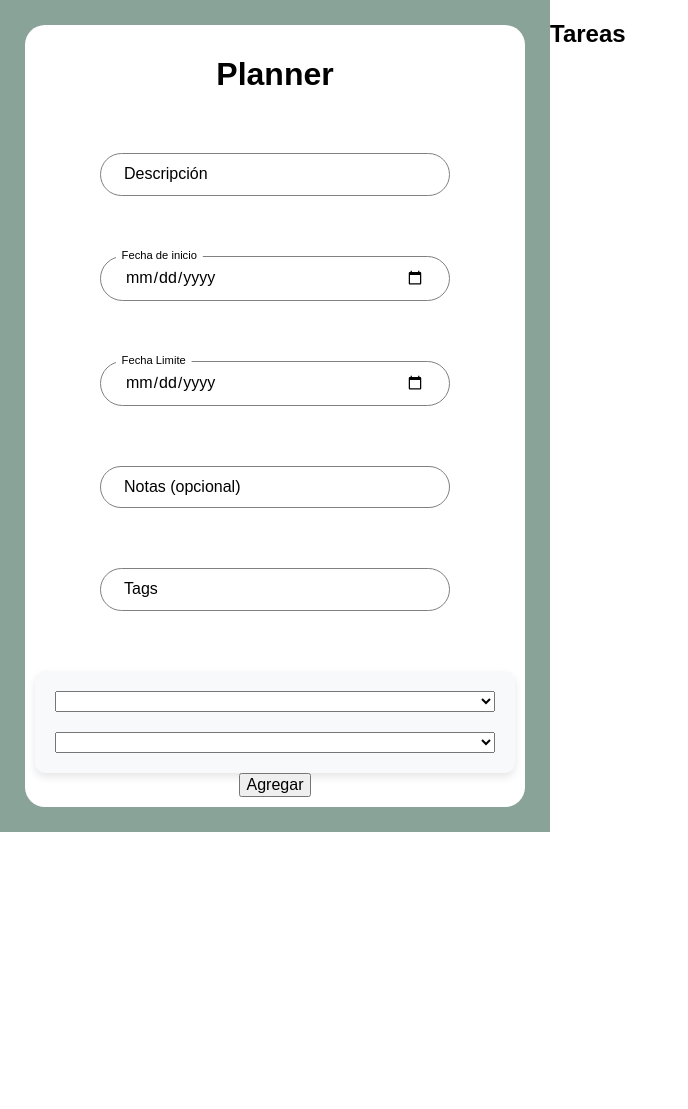
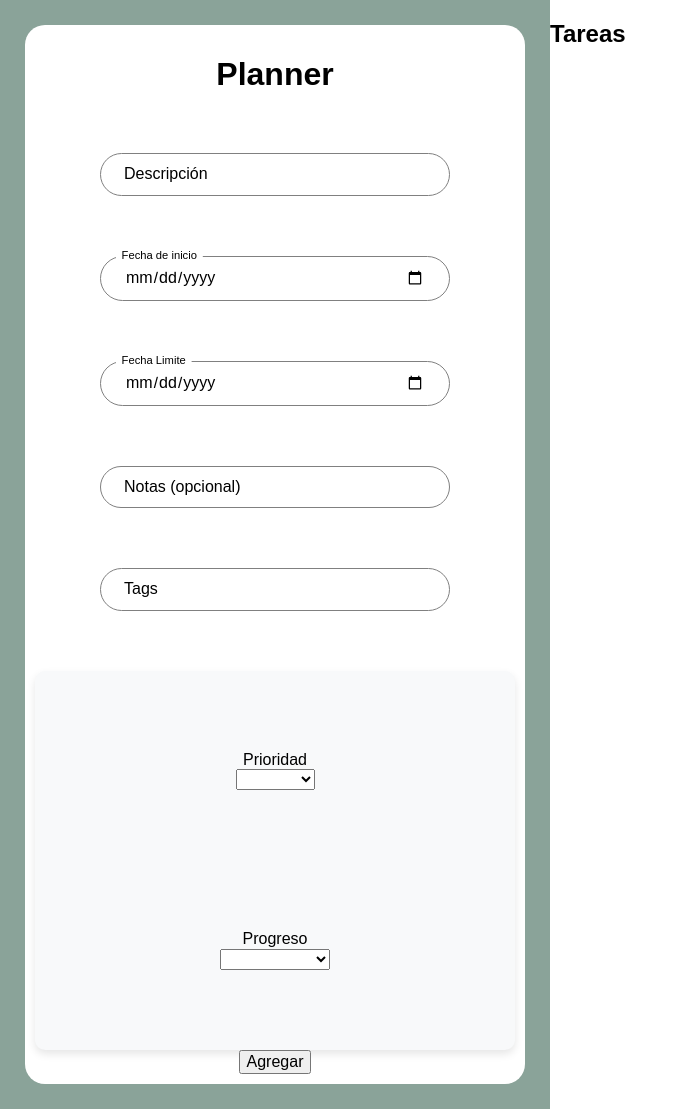
Before and after one commit to isaacbc10/tarea_algoritmoii, a Flask app: page / in a window 1280 px wide. Shown: the whole page, without its empty margins (0-688 px from the left). Before the commit the page ends 832 px from the top, so only its background shows below. Run offline with Flask 3, Linux system fonts and the light colour scheme; some libraries are stand-ins or nearby versions.

Commit message:
se agregaron los labels de los selects de la prioridad y el progreso, ademas de sus respectivos span para referenciar cada uno

```diff
--- a/templates/index.html
+++ b/templates/index.html
@@ -35,6 +35,8 @@
                     <span class="label_name">Tags</span>
                 </label>
                 <div class="box">
+                    <label for="">
+                        <span>Prioridad</span>
                         <select name="prioridad" required>
                             <option value=""></option>
                             <option value="baja">Baja</option>
@@ -42,12 +44,16 @@
                             <option value="alta">Alta</option>
                             <option value="urgente">Urgente</option>
                         </select>
+                    </label>
+                    <label for="">
+                        <span>Progreso</span>
                         <select name="estado" required>
                             <option value=""></option>
                             <option value="No iniciado">No iniciado</option>
                             <option value="En progreso">En progreso</option>
                             <option value="Finalizado">Finalizado</option>
                         </select>
+                    </label>
                 </div>
                 <button type="submit">Agregar</button>
             </form>
```
Lines whose indentation alone changed are shown as unchanged.
